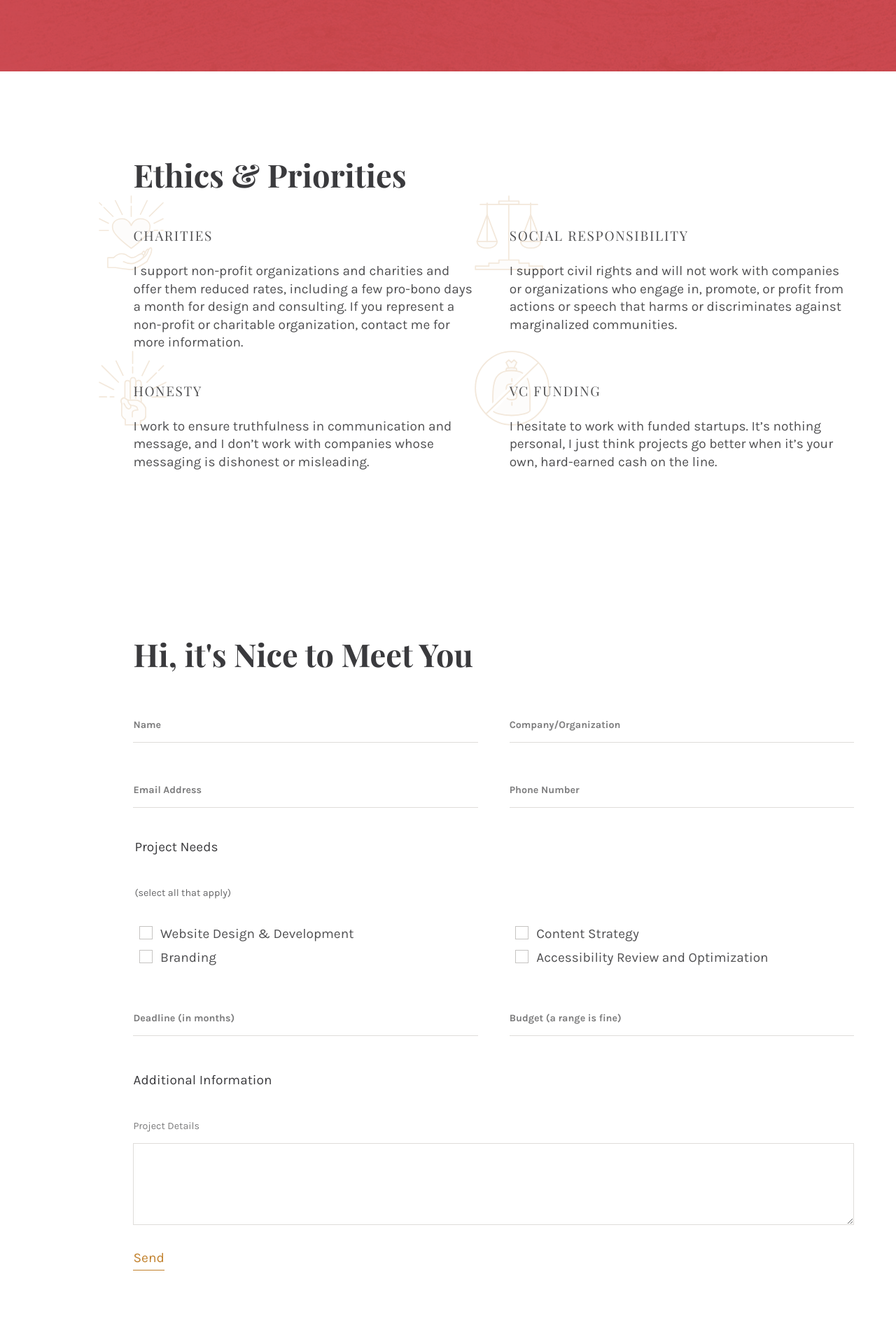
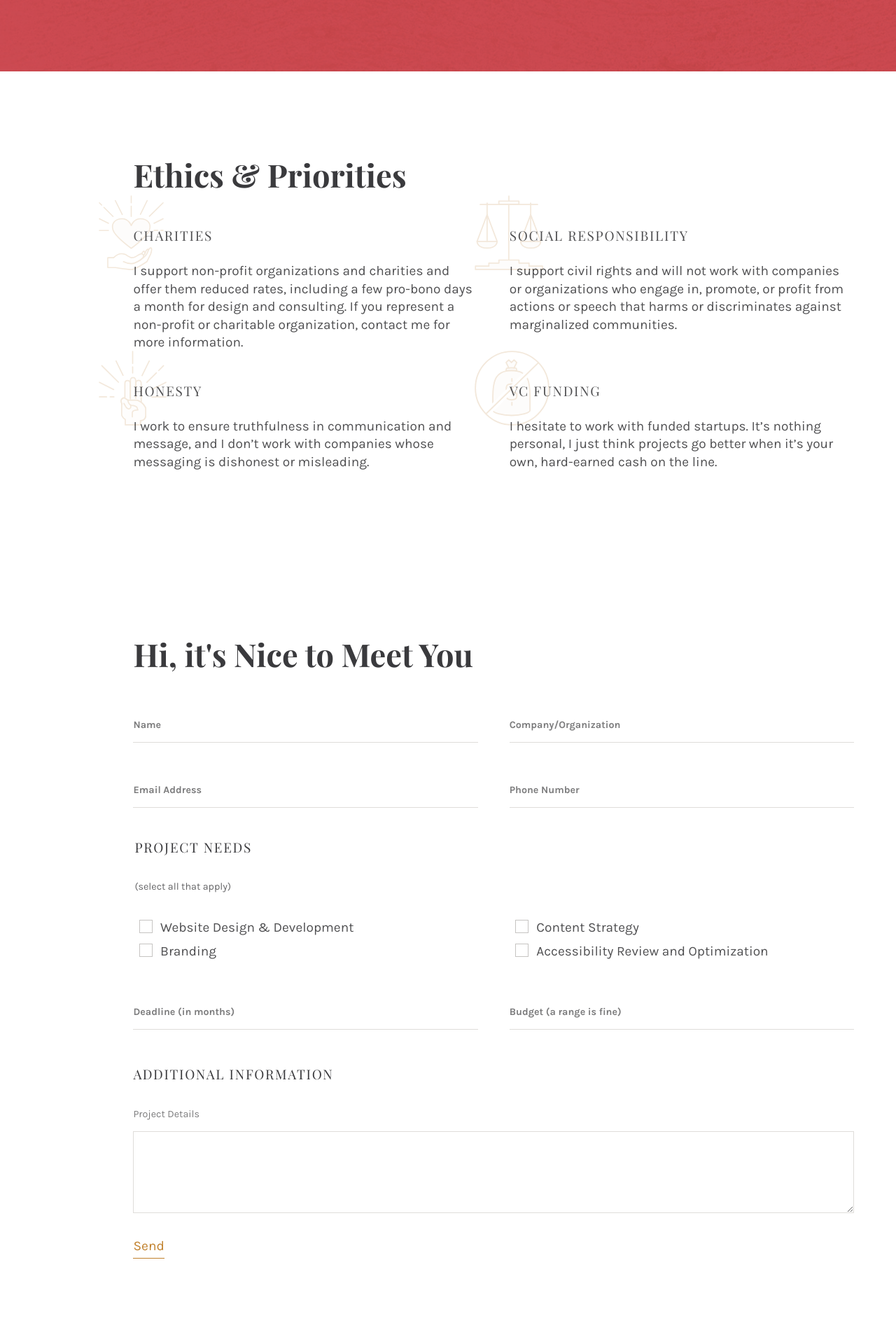
Before and after one commit to claxondesignco/claxondesignco.github.io, a Jekyll site: the page built from index.html, in a window 1280 px wide. Shown: the part 2494-4414 px from the top of the page at 70% size. Built offline with Jekyll 4.4.1, drawn with Linux system fonts in a browser that asks for light colours; nearby versions of some CDN libraries; comment, search, counter and statistics services are not loaded.

Commit message:
Changed base h3 styles; added clearfix rules.

```diff
--- a/_sass/_base.sass
+++ b/_sass/_base.sass
@@ -109,8 +109,7 @@
   color: var(--black-t1)
   -webkit-font-smoothing: subpixel-antialiased
 
-h1 + p,
-h2 + p
+h1 + p
   font-size: ms(1)
   color: var(--black)
   line-height: ms(2)
@@ -124,9 +123,13 @@
 h3
   font-size: ms(0)
   line-height: ms(1)
-  margin: 0 0 ms(2)
   font-weight: 400
   color: var(--black-t1)
+  font-family: $serif
+  margin: 0 0 ms(1)
+  letter-spacing: 0.09em
+  text-transform: uppercase
+  -webkit-font-smoothing: subpixel-antialiased
 
 h4
   font-size: ms(0)
@@ -183,3 +186,8 @@
 .concrete
   background-image: url(/assets/images/concrete_grain.jpg)
   background-blend-mode: multiply
+
+.clearfix::after
+  content: ""
+  display: table
+  clear: both
```
